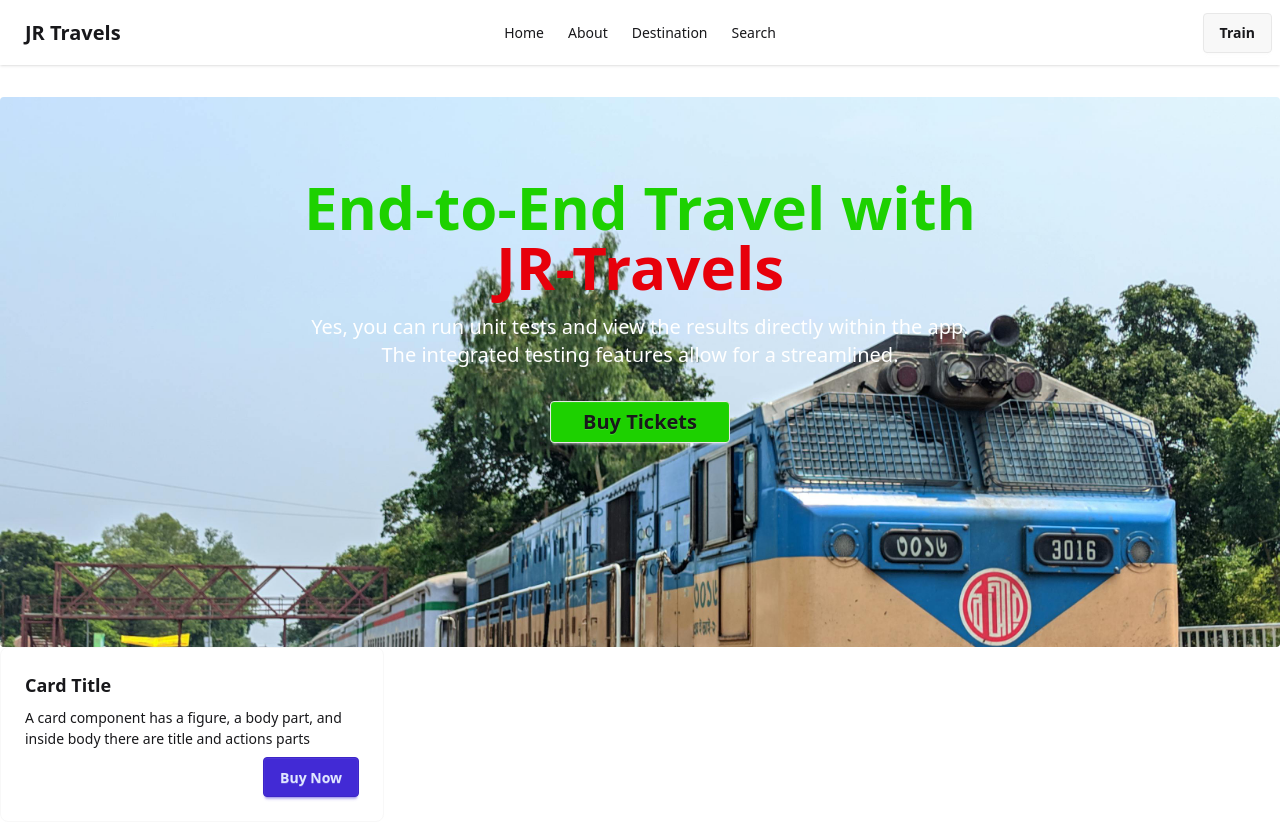
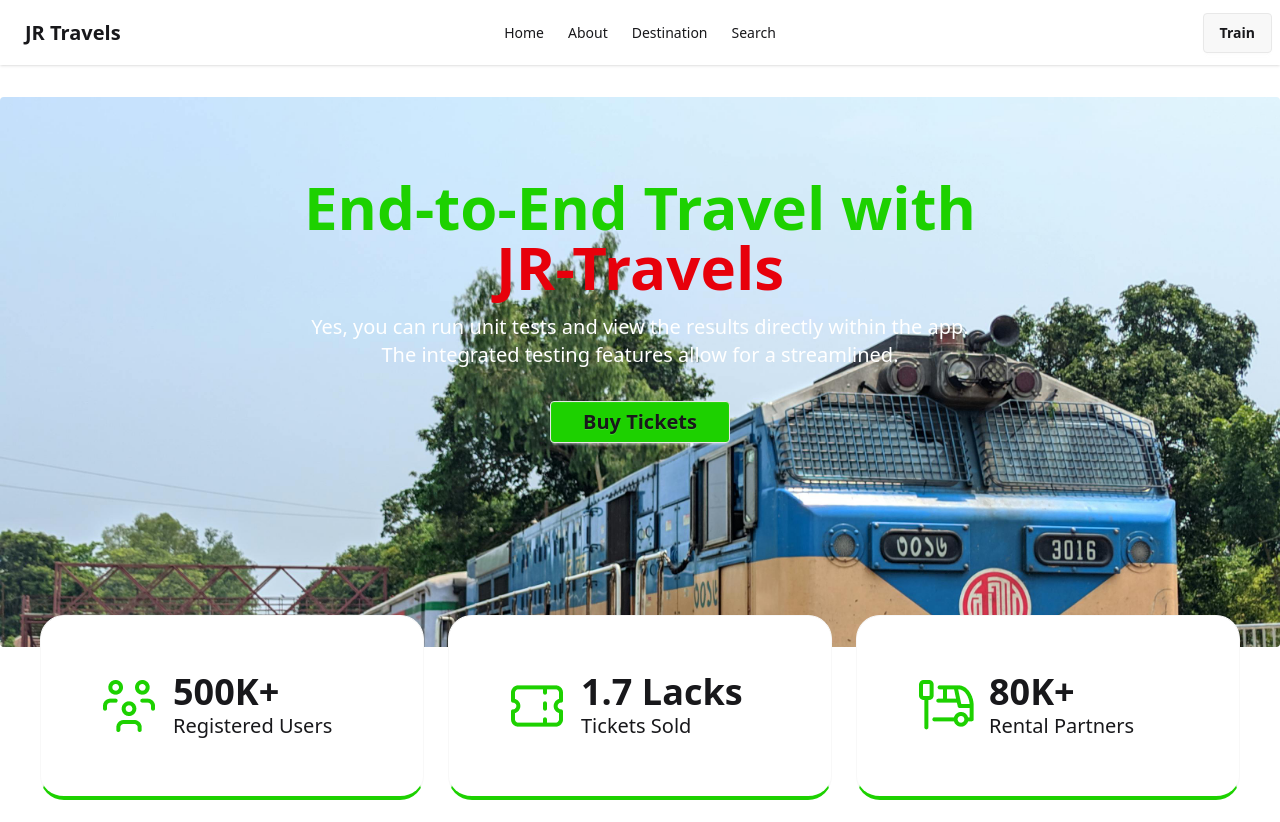
Before and after one commit to joymajumder23/JR-Travels, a website: page index.html in a window 1280 px wide. After the commit the page ends 800 px from the top, so only its background shows below. Drawn offline with nearby package versions, Linux system fonts and the light colour scheme.

Commit message:
Banner section to added all cards

```diff
--- a/index.html
+++ b/index.html
@@ -47,7 +47,7 @@
         </section>
 
         <!-- Banner -->
-        <section class="mt-8">
+        <section class="relative mt-8">
             <div class="banner lg: h-[550px] rounded" style="background-image: url(./images/Bd\ Train.jpg); background-repeat: no-repeat; background-size: cover;">
                <div class="text-center">
                 <h1 class="font-extrabold text-6xl pt-20 text-[#1DD100]">End-to-End Travel with <br> <span class="text-red-600">JR-Travels</span></h1>
@@ -56,19 +56,46 @@
                 <button class="btn bg-[#1DD100] py-5 px-8 text-xl font-bold mt-8">Buy Tickets</button>
                </div>
             </div>
-        </section>
-        <!-- Card -->
-         <section>
-            <div class="card card-border bg-base-100 w-96">
+
+             <!-- Card -->
+         <div class="absolute -mt-8 mx-auto container">
+          <div class="flex gap-6 justify-center">
+            <div class="card card-border bg-base-100 w-96 border-b-[#1DD100] border-b-4 rounded-3xl">
                 <div class="card-body">
-                  <h2 class="card-title">Card Title</h2>
-                  <p>A card component has a figure, a body part, and inside body there are title and actions parts</p>
-                  <div class="card-actions justify-end">
-                    <button class="btn btn-primary">Buy Now</button>
+                  <div class="flex gap-3 items-center p-8">
+                    <img src="./images/people.png" alt="">
+                  <div>
+                    <h2 class="card-title text-4xl font-bold">500K+</h2>
+                  <p class="text-xl font-normal text-base-400">Registered Users</p>
+                  </div>
                   </div>
                 </div>
               </div>
-         </section>
+            <div class="card card-border bg-base-100 w-96 border-b-[#1DD100] border-b-4 rounded-3xl">
+                <div class="card-body">
+                  <div class="flex gap-3 items-center p-8">
+                    <img src="./images/ticket-cupon.png" alt="">
+                  <div>
+                    <h2 class="card-title text-4xl font-bold">1.7 Lacks</h2>
+                  <p class="text-xl font-normal text-base-400">Tickets Sold</p>
+                  </div>
+                  </div>
+                </div>
+              </div>
+            <div class="card card-border bg-base-100 w-96 border-b-[#1DD100] border-b-4 rounded-3xl">
+                <div class="card-body">
+                  <div class="flex gap-3 items-center p-8">
+                    <img src="./images/stoppage.png" alt="">
+                  <div>
+                    <h2 class="card-title text-4xl font-bold">80K+</h2>
+                  <p class="text-xl font-normal text-base-400">Rental Partners</p>
+                  </div>
+                  </div>
+                </div>
+              </div>
+         </div>
+         </div>
+        </section>
     </header>
 </body>
 
```
Also changed, not shown: images/banner.png (added), images/bus-icon.png (added), images/bus-logo.png (added), images/cupon-devider.png (added), images/fare.png (added), images/info-devider.png (added), images/people.png (added), images/playstore.png (added), images/seat-gray.png (added), images/seat-green-filled.png (added), images/seat-green.png (added), images/stoppage.png (added), images/success.png (added), images/ticket-cupon.png (added).
